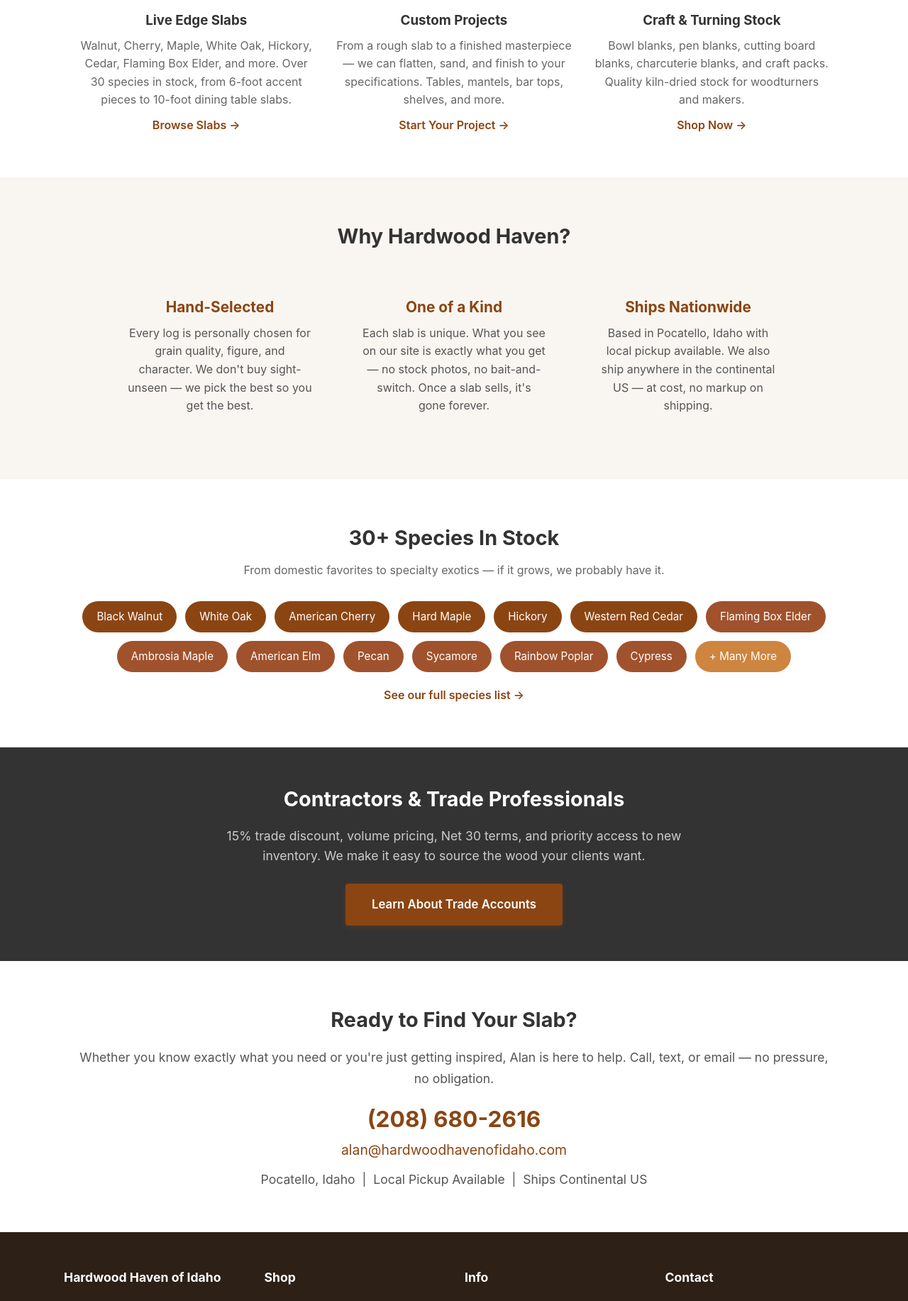
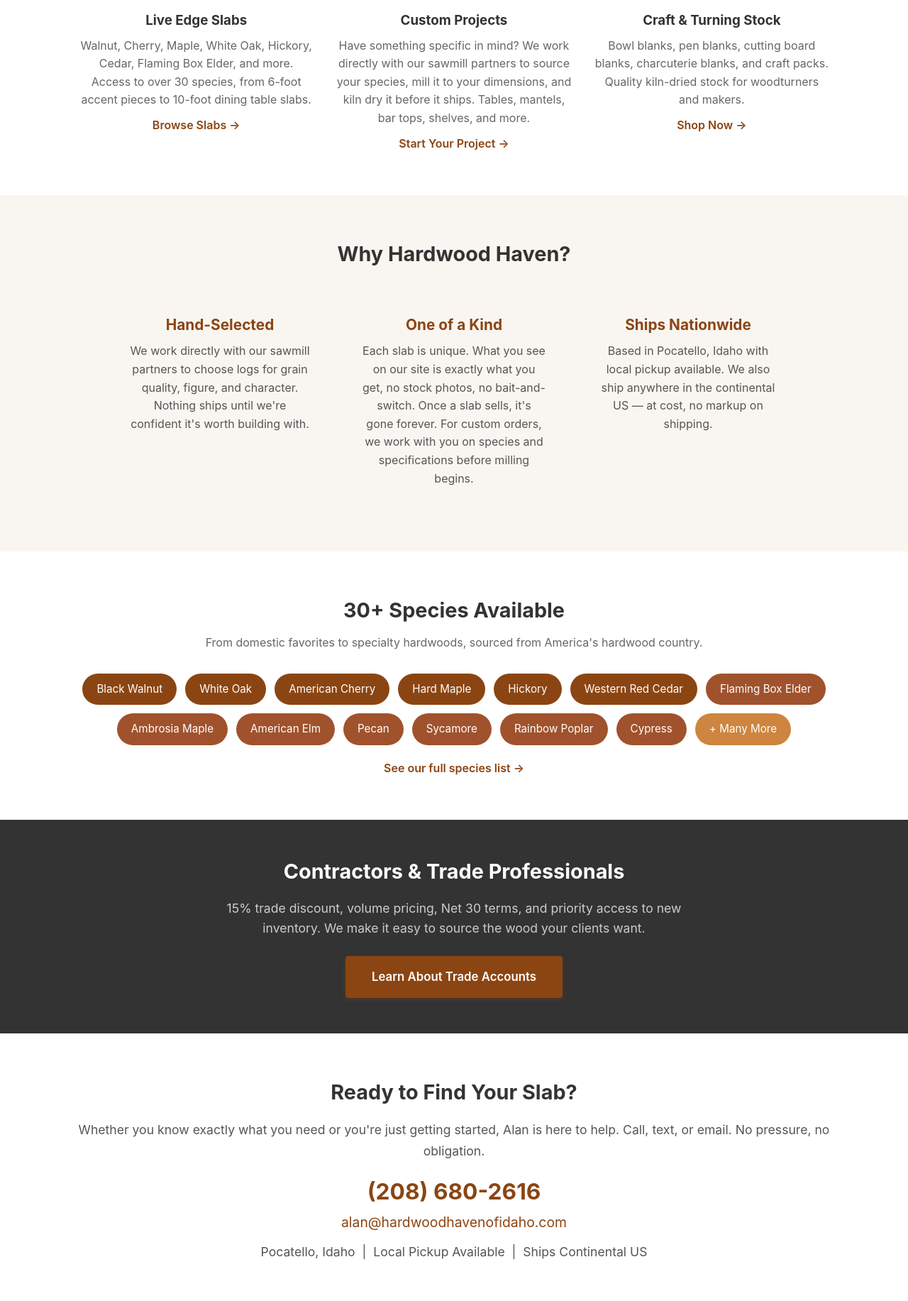
Before and after one commit to BillBrieferServer/wood, a FastAPI app: page / in a window 1280 px wide. Shown: the part 1413-3246 px from the top of the page at 71% size. Run offline with FastAPI, Linux system fonts and the light colour scheme; data that the repository does not hold is empty.

Commit message:
Home page copy overhaul: hero layout, button styles, updated cards and species section

```diff
--- a/app/static/css/style.css
+++ b/app/static/css/style.css
@@ -169,7 +169,7 @@ img { max-width: 100%; height: auto; }
     align-items: center;
     justify-content: center;
     text-align: center;
-    padding: 20px 20px 120px;
+    padding: 40px 20px 40px;
 }
 .hero-content { max-width: 800px; }
 .hero-content h1 {
--- a/app/templates/home.html
+++ b/app/templates/home.html
@@ -11,7 +11,7 @@
             <p class="hero-subtitle">Custom Wooden Slab Pieces Shipped to You</p>
             <p class="hero-tagline">Your trusted source for premium live edge slabs and creative inspiration.</p>
             <div class="hero-buttons">
-                <a href="/shop" class="btn btn-primary">Shop Our Slabs</a>
+                <a href="/shop" class="btn btn-outline">Shop Our Slabs</a>
                 <a href="/quote" class="btn btn-outline">Get a Quote</a>
             </div>
         </div>
@@ -20,7 +20,7 @@
 
 <!-- Intro -->
 <section class="section intro-section fade-in">
-    <h2>One-of-a-Kind Slabs. Handpicked for Your Project.</h2>
+    <h2>Your Wood, Your Way.</h2>
     <p>We keep a rotating selection of live edge slabs in our Pocatello warehouse, ready for pickup or shipping. Need something specific? We have access to over thirty species through our sawmill network in the Southeast. Tell us what you're building. We'll have it milled to your exact specifications, kiln dry it at our own facility before it ships west, and deliver it ready for your shop. You tell us what you need, we handle the rest.</p>
 </section>
 
@@ -29,13 +29,13 @@
     <div class="card fade-in">
         <div class="card-image" style="background-image: url('https://static.wixstatic.com/media/2b67c8_deeb33f1b031440c8038e0208d993944~mv2.jpg');"></div>
         <h3>Live Edge Slabs</h3>
-        <p>Walnut, Cherry, Maple, White Oak, Hickory, Cedar, Flaming Box Elder, and more. Over 30 species in stock, from 6-foot accent pieces to 10-foot dining table slabs.</p>
+        <p>Walnut, Cherry, Maple, White Oak, Hickory, Cedar, Flaming Box Elder, and more. Access to over 30 species, from 6-foot accent pieces to 10-foot dining table slabs.</p>
         <a href="/shop" class="card-link">Browse Slabs &rarr;</a>
     </div>
     <div class="card fade-in">
         <div class="card-image" style="background-image: url('https://static.wixstatic.com/media/2b67c8_f26b543b6fb5461bbe194b4bdd4e8b4f~mv2.jpg');"></div>
         <h3>Custom Projects</h3>
-        <p>From a rough slab to a finished masterpiece — we can flatten, sand, and finish to your specifications. Tables, mantels, bar tops, shelves, and more.</p>
+        <p>Have something specific in mind? We work directly with our sawmill partners to source your species, mill it to your dimensions, and kiln dry it before it ships. Tables, mantels, bar tops, shelves, and more.</p>
         <a href="/quote" class="card-link">Start Your Project &rarr;</a>
     </div>
     <div class="card fade-in">
@@ -52,11 +52,11 @@
     <div class="why-cards stagger-children">
         <div class="why-card fade-in">
             <h3>Hand-Selected</h3>
-            <p>Every log is personally chosen for grain quality, figure, and character. We don't buy sight-unseen — we pick the best so you get the best.</p>
+            <p>We work directly with our sawmill partners to choose logs for grain quality, figure, and character. Nothing ships until we're confident it's worth building with.</p>
         </div>
         <div class="why-card fade-in">
             <h3>One of a Kind</h3>
-            <p>Each slab is unique. What you see on our site is exactly what you get — no stock photos, no bait-and-switch. Once a slab sells, it's gone forever.</p>
+            <p>Each slab is unique. What you see on our site is exactly what you get, no stock photos, no bait-and-switch. Once a slab sells, it's gone forever. For custom orders, we work with you on species and specifications before milling begins.</p>
         </div>
         <div class="why-card fade-in">
             <h3>Ships Nationwide</h3>
@@ -67,8 +67,8 @@
 
 <!-- Species Tags -->
 <section class="section species-section">
-    <h2 class="fade-in">30+ Species In Stock</h2>
-    <p class="species-subtitle fade-in">From domestic favorites to specialty exotics — if it grows, we probably have it.</p>
+    <h2 class="fade-in">30+ Species Available</h2>
+    <p class="species-subtitle fade-in">From domestic favorites to specialty hardwoods, sourced from America's hardwood country.</p>
     <div class="species-tags">
         <span class="tag tag-primary">Black Walnut</span>
         <span class="tag tag-primary">White Oak</span>
@@ -85,7 +85,7 @@
         <span class="tag tag-accent">Cypress</span>
         <span class="tag tag-more">+ Many More</span>
     </div>
-    <p class="species-link fade-in"><a href="/our-story">See our full species list &rarr;</a></p>
+    <p class="species-link fade-in"><a href="/resources">See our full species list &rarr;</a></p>
 </section>
 
 <!-- Contractor CTA -->
@@ -121,7 +121,7 @@
 <!-- Contact CTA -->
 <section class="section contact-cta fade-in">
     <h2>Ready to Find Your Slab?</h2>
-    <p>Whether you know exactly what you need or you're just getting inspired, Alan is here to help. Call, text, or email — no pressure, no obligation.</p>
+    <p>Whether you know exactly what you need or you're just getting started, Alan is here to help. Call, text, or email. No pressure, no obligation.</p>
     <p class="contact-phone"><a href="tel:2086802616">(208) 680-2616</a></p>
     <p class="contact-email"><a href="mailto:alan@hardwoodhavenofidaho.com">alan@hardwoodhavenofidaho.com</a></p>
     <p class="contact-location">Pocatello, Idaho &nbsp;|&nbsp; Local Pickup Available &nbsp;|&nbsp; Ships Continental US</p>
```
